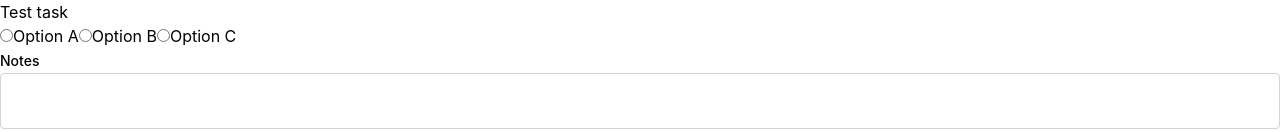
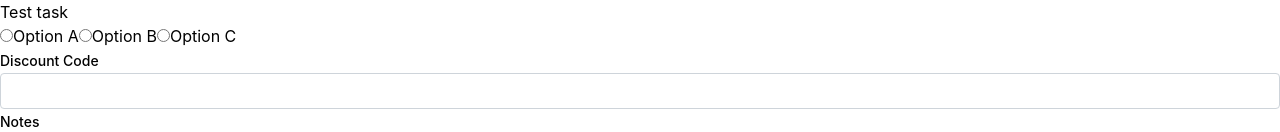
Before and after one commit to fimak/react-test-promocode, a React (Vite) app: page / in a window 1280 px wide. Shown: the top 132 px of the page. Built offline with nearby package versions, Linux system fonts and the light colour scheme.

Commit message:
feature discount code

```diff
--- a/src/app/App.tsx
+++ b/src/app/App.tsx
@@ -1,3 +1,4 @@
+import { DiscountCode } from '../features/discount-code/ui/DiscountCode.tsx';
 import { Notes } from '../features/notes/ui/Notes.tsx';
 import { RadioSelection } from '../features/selection/ui/RadioSelection.tsx';
 
@@ -7,6 +8,7 @@ function App() {
     <div className="flex flex-col w-full items-center">
       <h1 className="text-4xl m-4">Test task</h1>
       <RadioSelection />
+      <DiscountCode />
       <Notes />
     </div>
   )
--- /dev/null
+++ b/src/features/discount-code/ui/DiscountCode.tsx
@@ -0,0 +1,25 @@
+import { FC } from 'react';
+import { TextInput } from '@mantine/core';
+import { useForm } from 'react-hook-form';
+
+interface FormInputs {
+  discountCode: string;
+}
+
+export const DiscountCode: FC = () => {
+  const { register, handleSubmit, formState: { errors } } = useForm<FormInputs>();
+
+  const onSubmit = (data: FormInputs) => {
+    console.log(data);
+  };
+
+  return (
+    <form onSubmit={handleSubmit(onSubmit)} className="flex flex-col gap-2 m-2">
+      <TextInput
+        label="Discount Code"
+        error={errors.discountCode?.message}
+        {...register('discountCode', { pattern: { value: /^DISCOUNT2024$/, message: 'Code is not correct' } })}
+      />
+    </form>
+  );
+};
```
